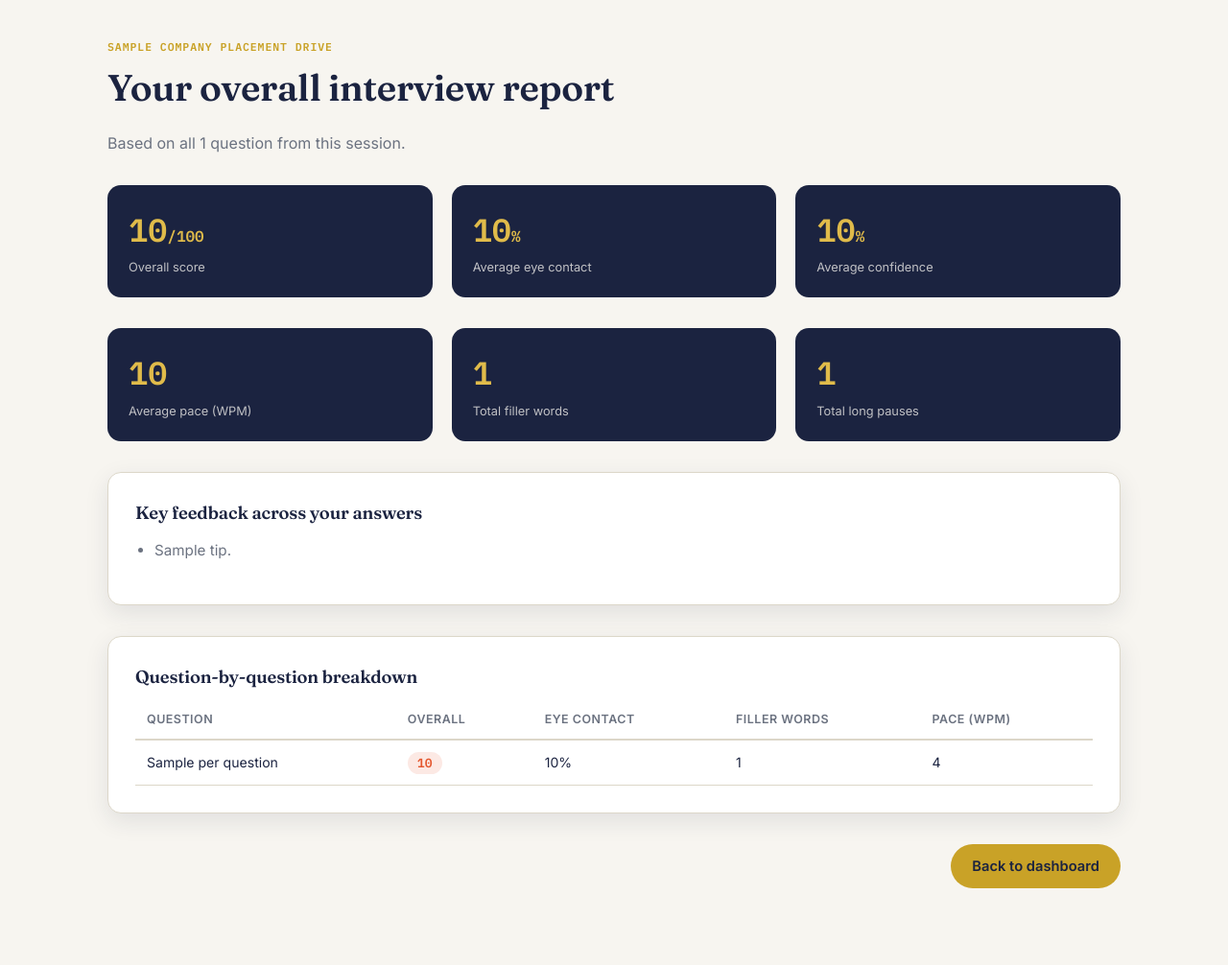
After one commit to Teju-19-arch/MockMate1, a Flask app: template templates/interview_results.html in a window 1280 px wide. The commit adds this page. Shown: the whole page at 96% size. Run offline with Flask 3, Linux system fonts and the light colour scheme; the template is opened without the code that fills it: most values are stand-ins (such as "Sample title", 1, 10 or a date in 2020).

Commit message:
Fix interview analysis and results flow

```diff
--- a/app.py
+++ b/app.py
@@ -165,6 +165,19 @@ def new_interview():
 # ---------------------------------------------------------------------------
 # Live interview room (AI avatar + webcam recording)
 # ---------------------------------------------------------------------------
+@app.route("/interview/<int:session_id>/results")
+@login_required
+def interview_results(session_id):
+    interview_session = database.get_session(session_id)
+    if not interview_session or interview_session["user_id"] != current_user()["id"]:
+        flash("Interview session not found.", "error")
+        return redirect(url_for("dashboard"))
+
+    summary = database.get_session_summary(session_id)
+    return render_template(
+        "interview_results.html", session_id=session_id, summary=summary,
+        interview_session=interview_session,
+    )
 
 @app.route("/interview/<int:session_id>")
 @login_required
--- a/modules/report_generator.py
+++ b/modules/report_generator.py
@@ -10,6 +10,13 @@ IDEAL_WPM_RANGE = (110, 160)  # comfortable speaking pace for interviews
 
 
 def _speech_component_score(speech: dict) -> float:
+    transcript = (speech.get("transcript") or "").strip()
+    if not transcript:
+        # No speech was detected at all -- this must never score the same
+        # as a fluent, filler-free answer. Treat it as an unanswered
+        # question rather than running it through the normal formula.
+        return 0.0
+
     score = 100.0
 
     # Penalize filler words
@@ -30,6 +37,11 @@ def _speech_component_score(speech: dict) -> float:
 
 
 def _build_feedback(speech: dict, facial: dict, speech_score: float) -> str:
+    transcript = (speech.get("transcript") or "").strip()
+    if not transcript:
+        return ("No speech was detected for this answer -- make sure your microphone is "
+                "enabled and you're speaking clearly, then try again.")
+
     tips = []
 
     if speech.get("filler_word_count", 0) > 3:
@@ -62,8 +74,15 @@ def build_report(speech: dict, facial: dict) -> dict:
     speech_score = _speech_component_score(speech)
     facial_score = facial.get("confidence_score", 0.0)
 
-    # Weighted overall score: 55% verbal delivery, 45% non-verbal presence
-    overall_score = round((speech_score * 0.55) + (facial_score * 0.45), 1)
+    transcript = (speech.get("transcript") or "").strip()
+    if not transcript:
+        # No answer given -- don't let facial presence alone carry a
+        # decent-looking overall score. Heavily discount it instead of
+        # applying the normal 55/45 speech/facial blend.
+        overall_score = round(facial_score * 0.15, 1)
+    else:
+        # Weighted overall score: 55% verbal delivery, 45% non-verbal presence
+        overall_score = round((speech_score * 0.55) + (facial_score * 0.45), 1)
 
     feedback = _build_feedback(speech, facial, speech_score)
 
--- a/requirements.txt
+++ b/requirements.txt
@@ -1,5 +1,6 @@
 Flask==3.0.3
 opencv-python==4.10.0.84
+mediapipe==0.10.14
 numpy==1.26.4
 SpeechRecognition==3.10.4
 pydub==0.25.1
@@ -7,5 +8,4 @@ PyPDF2==3.0.1
 python-docx==1.1.2
 bcrypt==4.2.0
 Werkzeug==3.0.3
-google-generativeai==0.8.3
-python-dotenv==1.0.1
+gunicorn==22.0.0
--- /dev/null
+++ b/templates/interview_results.html
@@ -0,0 +1,101 @@
+{% extends "base.html" %}
+{% block title %}Interview Results · MockMate{% endblock %}
+
+{% block content %}
+<span class="eyebrow">
+  {% if interview_session.company %}{{ interview_session.company }} placement drive
+  {% elif interview_session.job_title %}{{ interview_session.job_title }}
+  {% else %}{{ interview_session.domain }} domain
+  {% endif %}
+</span>
+<h1>Your overall interview report</h1>
+<p style="color:var(--text-dim); margin-bottom:32px;">
+  Based on all {{ summary.total_questions }} question{{ 's' if summary.total_questions != 1 else '' }} from this session.
+</p>
+
+{% if summary.total_questions == 0 %}
+  <div class="card">
+    <p style="color:var(--text-dim);">No answers were recorded in this session.</p>
+    <a href="{{ url_for('dashboard') }}" class="btn btn-primary" style="margin-top:12px;">Back to dashboard</a>
+  </div>
+{% else %}
+
+<div class="grid-3" style="margin-bottom:32px;">
+  <div class="stat-tile">
+    <div class="stat-value">{{ summary.avg_overall }}<span style="font-size:1rem;">/100</span></div>
+    <div class="stat-label">Overall score</div>
+  </div>
+  <div class="stat-tile">
+    <div class="stat-value">{{ summary.avg_eye_contact }}<span style="font-size:1rem;">%</span></div>
+    <div class="stat-label">Average eye contact</div>
+  </div>
+  <div class="stat-tile">
+    <div class="stat-value">{{ summary.avg_confidence }}<span style="font-size:1rem;">%</span></div>
+    <div class="stat-label">Average confidence</div>
+  </div>
+</div>
+
+<div class="grid-3" style="margin-bottom:32px;">
+  <div class="stat-tile">
+    <div class="stat-value">{{ summary.avg_wpm }}</div>
+    <div class="stat-label">Average pace (WPM)</div>
+  </div>
+  <div class="stat-tile">
+    <div class="stat-value">{{ summary.total_filler_words }}</div>
+    <div class="stat-label">Total filler words</div>
+  </div>
+  <div class="stat-tile">
+    <div class="stat-value">{{ summary.total_pauses }}</div>
+    <div class="stat-label">Total long pauses</div>
+  </div>
+</div>
+
+<div class="card" style="margin-bottom:32px;">
+  <h3>Key feedback across your answers</h3>
+  {% if summary.combined_feedback %}
+    <ul style="margin-top:12px; padding-left:20px; color:var(--text-dim); font-size:0.95rem; line-height:1.7;">
+      {% for tip in summary.combined_feedback %}
+        <li>{{ tip }}.</li>
+      {% endfor %}
+    </ul>
+  {% else %}
+    <p style="color:var(--text-dim); font-size:0.9rem;">No specific feedback generated.</p>
+  {% endif %}
+</div>
+
+<div class="card">
+  <h3>Question-by-question breakdown</h3>
+  <table class="history" style="margin-top:12px;">
+    <thead>
+      <tr>
+        <th>Question</th>
+        <th>Overall</th>
+        <th>Eye contact</th>
+        <th>Filler words</th>
+        <th>Pace (WPM)</th>
+      </tr>
+    </thead>
+    <tbody>
+      {% for r in summary.per_question %}
+      <tr>
+        <td style="max-width:280px;">{{ r.question }}</td>
+        <td>
+          <span class="score-pill {% if r.overall_score >= 70 %}score-high{% elif r.overall_score >= 45 %}score-mid{% else %}score-low{% endif %}">
+            {{ r.overall_score }}
+          </span>
+        </td>
+        <td>{{ r.eye_contact_score }}%</td>
+        <td>{{ r.filler_word_count }}</td>
+        <td>{{ r.speaking_rate_wpm }}</td>
+      </tr>
+      {% endfor %}
+    </tbody>
+  </table>
+</div>
+
+<div style="margin-top:32px; text-align:right;">
+  <a href="{{ url_for('dashboard') }}" class="btn btn-primary">Back to dashboard</a>
+</div>
+
+{% endif %}
+{% endblock %}
```
Also changed, not shown: database.py (+56 -0 lines), static/js/interview.js (+23 -33 lines), templates/interview_room.html (+2 -11 lines), package-lock.json (added).
